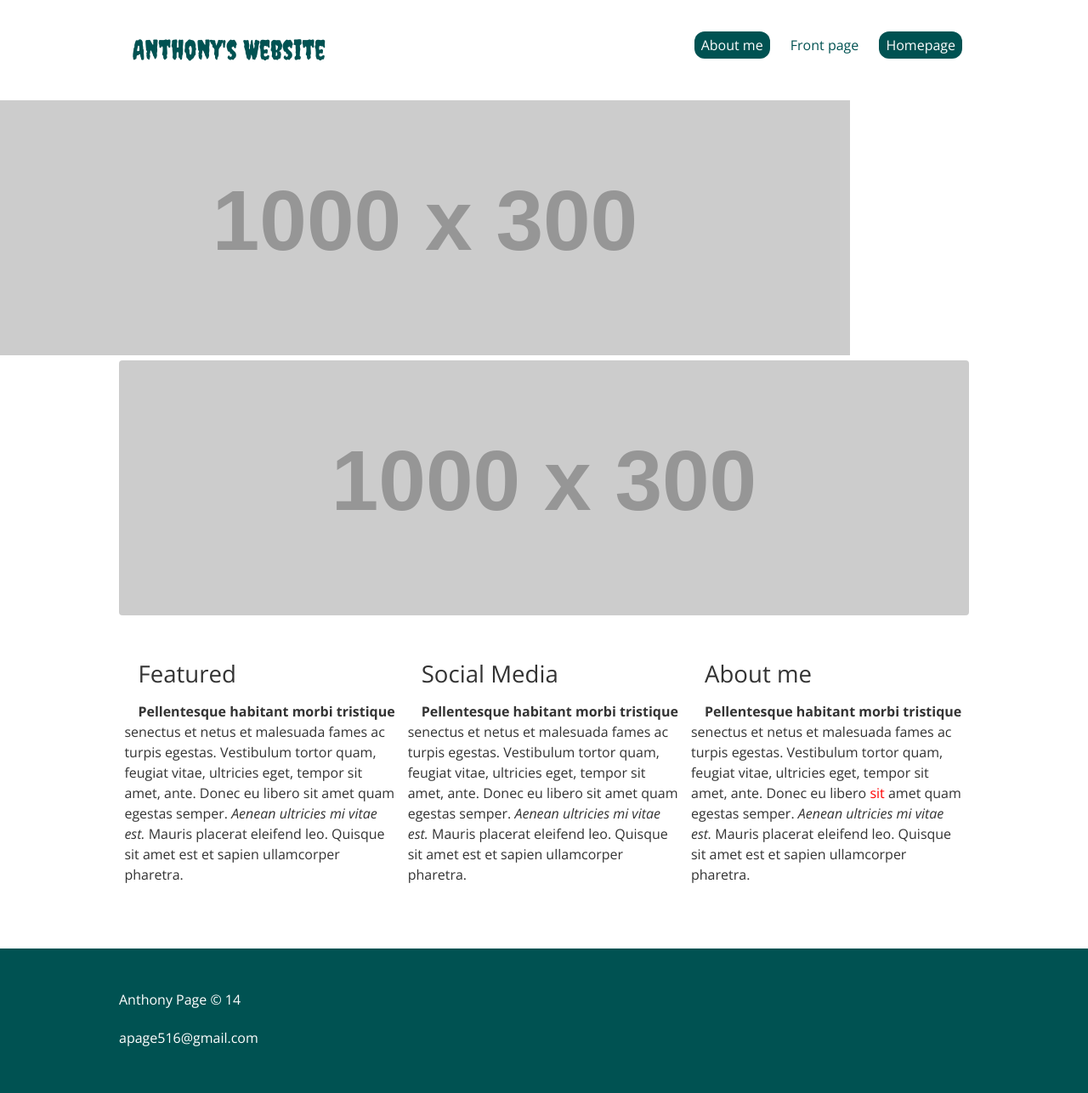
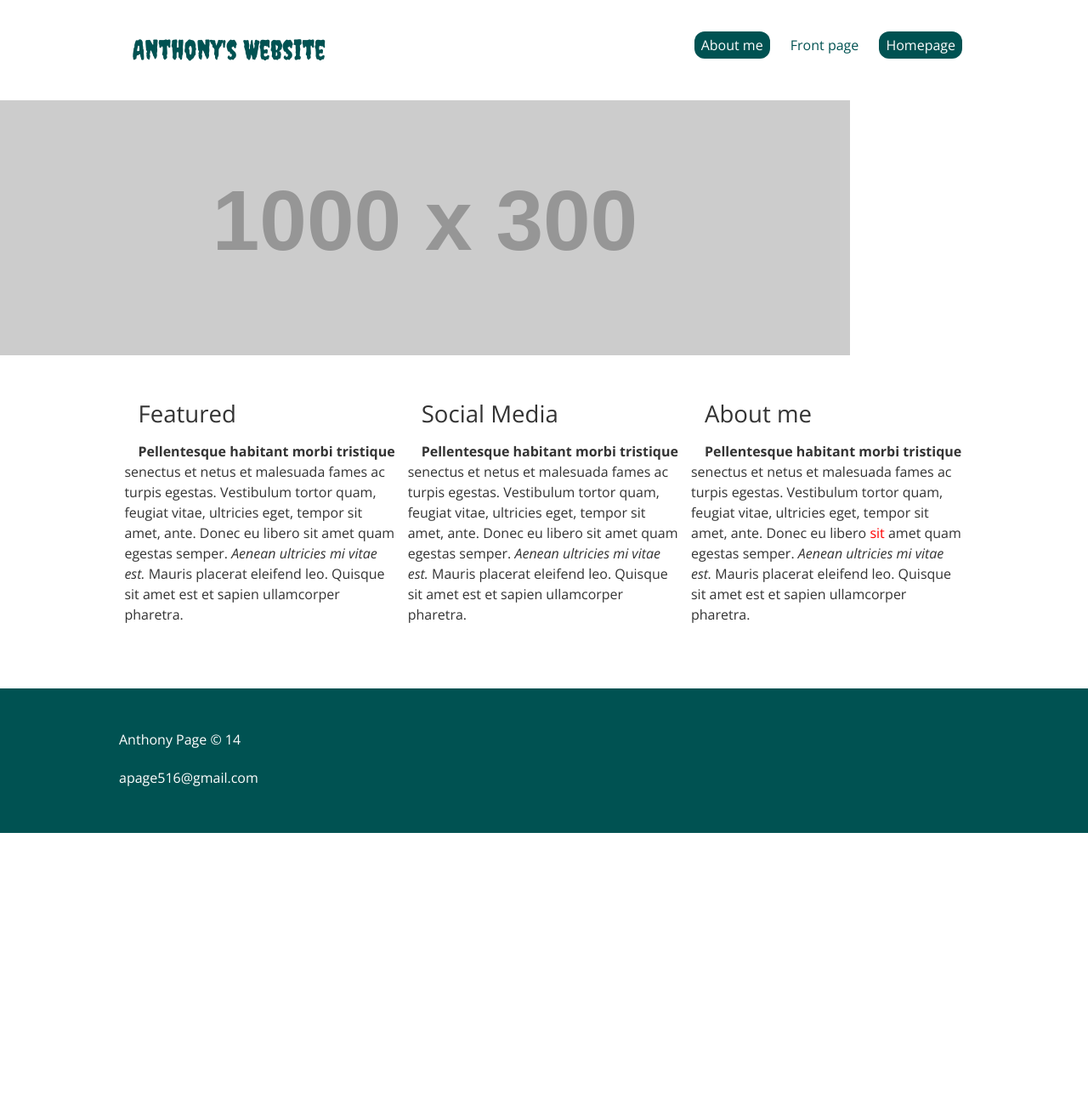
Before and after one commit to theanthonypage/theanthonypage.github.io, a Jekyll site: the page built from front-page.html, in a window 1280 px wide. Shown: the whole page at 85% size. Built offline with Jekyll 4.4.1, drawn with Linux system fonts in a browser that asks for light colours; after the commit the page ends 980 px from its top, so only the background shows below that.

Commit message:
removed placeholder image

```diff
--- a/front-page.html
+++ b/front-page.html
@@ -3,9 +3,6 @@ title: Front page
 layout: front-page
 ---
 
-<div class="hero">
-     <img class="hero-img" src="http://placehold.it/1000x300" alt="Anthony Page">
-</div>
                 <!-- columns -->
                 <div class="content-columns cf">
                     <div class="col col-featured">
```
